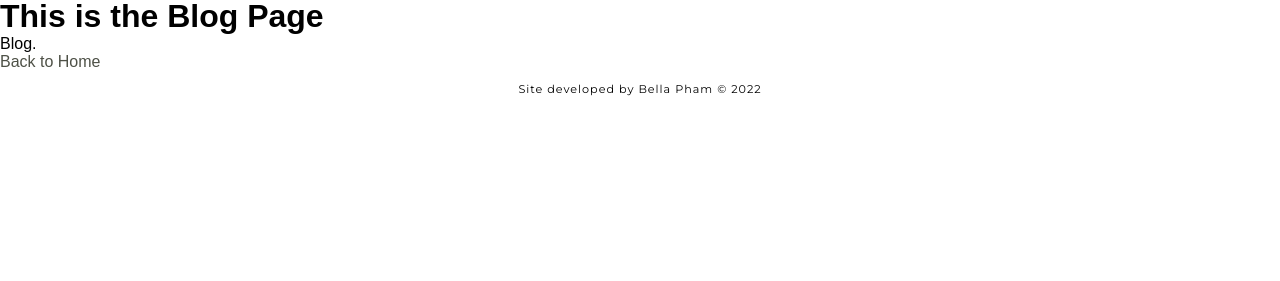
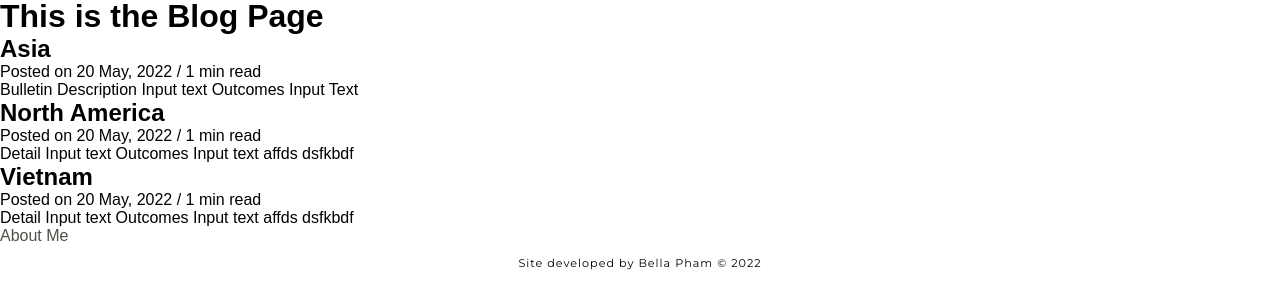
Before and after one commit to bellapham1710/my-gatsby-site, a Gatsby site: page /blog in a window 1280 px wide. Shown: the part 802-1083 px from the top of the page. Before the commit the page ends 909 px from the top, so only its background shows below. Built offline with nearby package versions, Linux system fonts and the light colour scheme; Gatsby itself is replaced by a stand-in of ours.

Commit message:
jun 16 blog, slug

```diff
--- a/gatsby-config.js
+++ b/gatsby-config.js
@@ -40,5 +40,6 @@ module.exports = {
         display: 'swap',
       },
     },
+    "gatsby-transformer-remark",
   ],
 }
--- /dev/null
+++ b/gatsby-node.js
@@ -0,0 +1,13 @@
+const path = require("path")
+
+exports.onCreateNode = ({ node, actions }) => {
+    const { createNodeField } = actions
+    if (node.internal.type === "MarkdownRemark") {
+        const slug = path.basename(node.fileAbsolutePath, ".md")
+        createNodeField ({
+            node,
+            name: "slug",
+            value: slug,
+        })
+    }
+}
--- a/package.json
+++ b/package.json
@@ -20,6 +20,7 @@
     "gatsby-plugin-image": "^2.15.0",
     "gatsby-plugin-sharp": "^4.15.0",
     "gatsby-source-filesystem": "^4.15.0",
+    "gatsby-transformer-remark": "^5.16.0",
     "react": "^17.0.1",
     "react-dom": "^17.0.1"
   }
--- a/src/pages/blog.js
+++ b/src/pages/blog.js
@@ -1,19 +1,53 @@
 // Step 1: Import React
 import * as React from 'react'
 import Layout from "../components/layout"
-import {Link} from 'gatsby'
+import {Link, useStaticQuery, graphql} from 'gatsby'
 
 // Step 2: Define your component
 const BlogPage = () => {
+    const data = useStaticQuery(
+        graphql`
+        query {
+            allMarkdownRemark(sort: {order: DESC, fields: frontmatter___date}) {
+                edges {
+                    node {
+                        frontmatter {
+                            title
+                            date
+                        }
+                        timeToRead
+                        excerpt
+                        id
+                    }
+                }
+            }
+        }
+    `)
     return (
+        <Layout>
         <main>
-            <Layout>
             <title>Bella Pham's Blog page</title>
             <h1>This is the Blog Page</h1>
-            <p>Blog.</p>
-            <Link to ="/">Back to Home</Link>
-            </Layout>
-        </main>
+            <ul>
+                {data.allMarkdownRemark.edges.map(edge =>{
+                    return (
+                        <li key={edge.node.id}>
+                        <h2>{edge.node.frontmatter.title}</h2>
+                        <div>
+                            <span>
+                                Posted on {edge.node.frontmatter.date} <span> / </span>{" "}
+                                {edge.node.timeToRead} min read
+                            </span>
+                        </div>
+                            <p>{edge.node.excerpt}</p>
+                        </li>
+                    )
+                })}
+            </ul>
+            <Link to ="/about">About Me</Link>
+
+    </main>
+    </Layout>
     )
 }
 // Step 3: Export your component
--- a/src/posts/post1.md
+++ b/src/posts/post1.md
@@ -1,6 +1,6 @@
 ---
 title: "Asia"
-date: "2022-06-14"
+date: "20 May, 2022"
 ---
 
 ## Bulletin Description
--- a/src/posts/post2.md
+++ b/src/posts/post2.md
@@ -1,6 +1,6 @@
 ---
 title: "North America"
-date: "06-14-2022"
+date: "20 May, 2022"
 ---
 
 ## Detail
--- a/src/posts/post3.md
+++ b/src/posts/post3.md
@@ -1,6 +1,6 @@
 ---
 title: "Vietnam"
-date: "06-14-2022"
+date: "20 May, 2022"
 ---
 
 ## Detail
```
Also changed, not shown: 1 other file.
